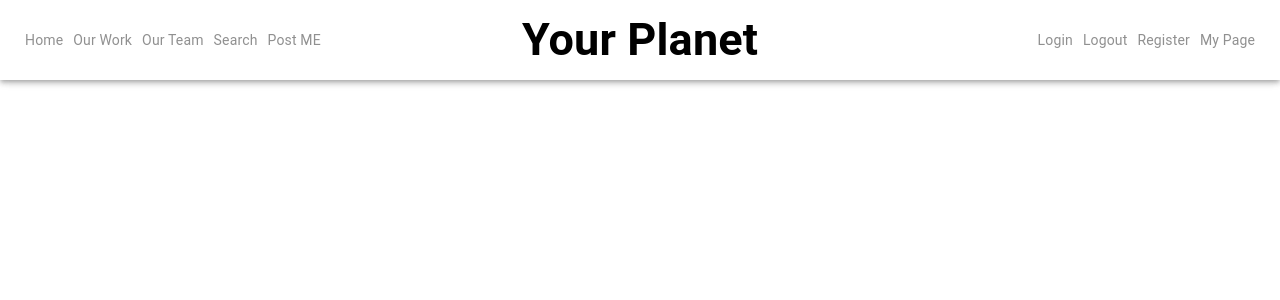
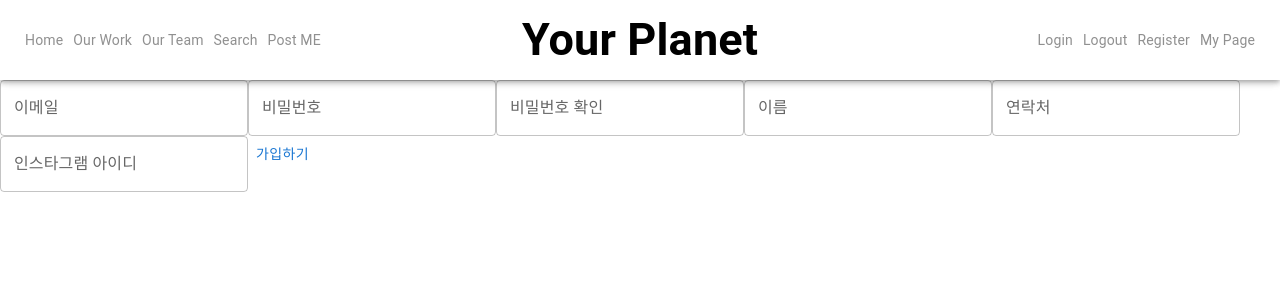
Before and after one commit to Your-Planet/front-end, a Next.js app: page /register/author in a window 1280 px wide. Shown: the top 300 px of the page. Built offline with nearby package versions, Linux system fonts and the light colour scheme.

Commit message:
feat: 작가 회원가입 기본 폼 UI

```diff
--- a/src/app/register/author/page.tsx
+++ b/src/app/register/author/page.tsx
@@ -1,3 +1,5 @@
+import RegisterAuthorFormView from "@/components/register/author/RegisterAuthorFormView";
+
 export interface RegisterAuthorPageProps {}
 
 function RegisterAuthorPage(props: RegisterAuthorPageProps) {
@@ -5,7 +7,7 @@ function RegisterAuthorPage(props: RegisterAuthorPageProps) {
 
 	return (
 		<>
-			<div></div>
+			<RegisterAuthorFormView />
 		</>
 	);
 }
--- /dev/null
+++ b/src/components/register/author/RegisterAuthorFormView.tsx
@@ -0,0 +1,57 @@
+"use client";
+
+import { FormProvider, useForm } from "react-hook-form";
+import { RegisterAuthorForm } from "@/defines/forms/register/author/types";
+import { FormEventHandler } from "react";
+import { Button } from "@mui/material";
+import ReactHookForm from "@/components/common/ReactHookForm";
+
+export interface RegisterAuthorFormViewProps {}
+
+function RegisterAuthorFormView(props: RegisterAuthorFormViewProps) {
+	const {} = props;
+
+	const form = useForm<RegisterAuthorForm>();
+	const { handleSubmit } = form;
+
+	const handleFormSubmit: FormEventHandler = handleSubmit(
+		(data) => {
+			console.log(data);
+		},
+		() => {},
+	);
+
+	const { TextField } = ReactHookForm<RegisterAuthorForm>();
+
+	return (
+		<>
+			<FormProvider {...form}>
+				<form onSubmit={handleFormSubmit}>
+					<TextField formName={"email"} label={"이메일"} placeholder={"abc12@naver.com"} />
+
+					<TextField formName={"password"} label={"비밀번호"} placeholder={"TODO @김현규 비밀번호 조건"} />
+
+					<TextField
+						formName={"passwordConfirm"}
+						label={"비밀번호 확인"}
+						placeholder={"비밀번호를 다시 한번 입력하세요"}
+					/>
+
+					<TextField formName={"name"} label={"이름"} />
+
+					{/*TODO @김현규 성별*/}
+
+					{/*TODO @김현규 연락처 하이픈(-) 자동 붙여주기*/}
+					<TextField formName={"tel"} label={"연락처"} placeholder={"숫자만 입력하세요"} />
+
+					{/*TODO @김현규 생년월일*/}
+
+					<TextField formName={"instagramId"} label={"인스타그램 아이디"} />
+					<Button>가입하기</Button>
+				</form>
+			</FormProvider>
+		</>
+	);
+}
+
+export default RegisterAuthorFormView;
--- /dev/null
+++ b/src/defines/forms/register/author/types.ts
@@ -0,0 +1,13 @@
+// TODO @김현규 API쪽 타입 가져와서 쓰는 방식으로 변경
+import { SexType } from "@/defines/member/types";
+
+export interface RegisterAuthorForm {
+	email: string;
+	password: string;
+	name: string;
+	sex: SexType;
+	tel: number;
+	instagramId: string;
+
+	passwordConfirm: string;
+}
--- a/src/defines/member/types.ts
+++ b/src/defines/member/types.ts
@@ -1 +1,3 @@
 export type MemberType = "ADMIN" | "AUTHOR" | "ADVERTISER";
+
+export type SexType = "MALE" | "FEMALE";
```
Also changed, not shown: 1 other file (tests, documents, lock files or other folders).
